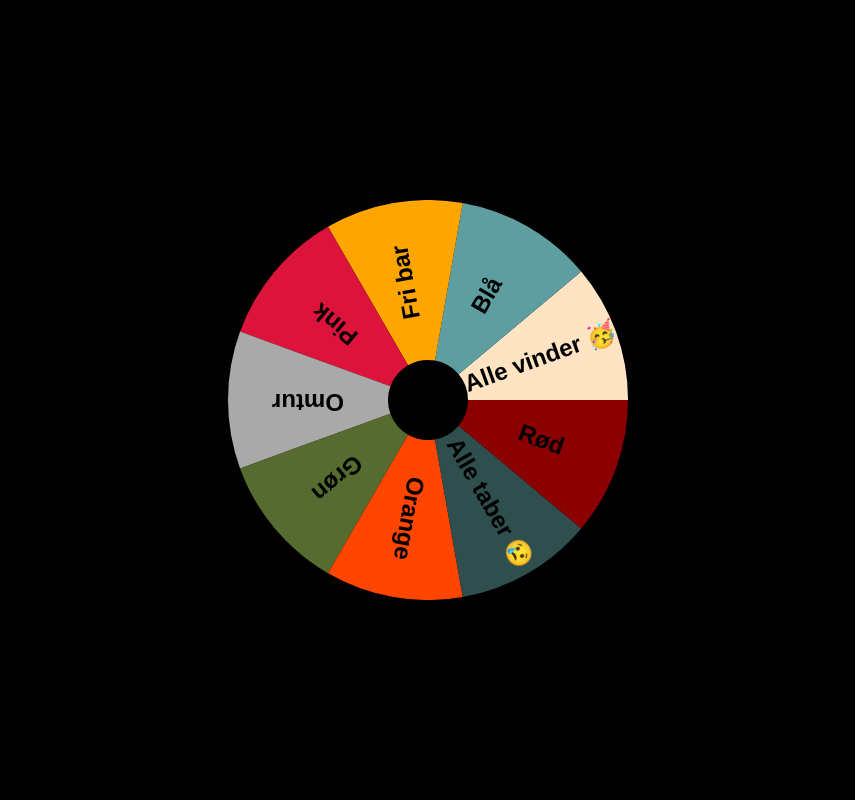
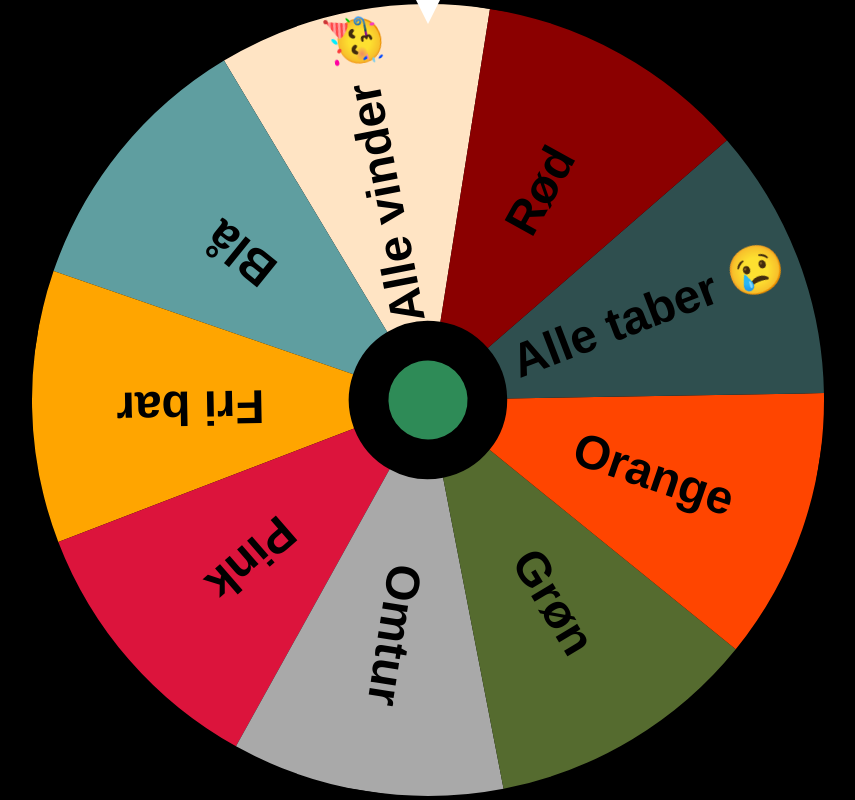
Before and after one commit to Znegl/wheel-of-fortune, a Vue app: page / in a window 1280 px wide. Shown: the whole page, without its empty margins (212-1067 px from the left). Built offline with nearby package versions, Linux system fonts and the light colour scheme.

Commit message:
Added arrow, keyboard control and rotating mechanism

```diff
--- a/src/App.vue
+++ b/src/App.vue
@@ -1,6 +1,9 @@
 <template>
   <div id="app">
-    <FortuneWheel :sections="sections"/>
+    <div class="wheel-wrapper">
+      <div class="arrow"></div>
+      <FortuneWheel :sections="sections" :rotate="rotate" />
+    </div>
   </div>
 </template>
 
@@ -14,6 +17,7 @@
     },
     data() {
       return {
+        rotate: true,
         sections: [
           {
             id: 1,
@@ -62,6 +66,11 @@
           }
         ]
       }
+    },
+    mounted() {
+      document.body.addEventListener('keydown', () => {
+        this.rotate = !this.rotate
+      })
     }
   }
 </script>
@@ -71,6 +80,7 @@
     padding: 0;
     margin: 0;
     background: black;
+    overflow: hidden;
   }
 
   #app {
@@ -83,4 +93,17 @@
     justify-content: center;
     height: 100vh;
   }
+  .wheel-wrapper {
+    position: relative;
+  }
+  .arrow {
+    position: absolute;
+    top: 0;
+    left: 50%;
+    transform: translate(-50%, -25%) scaleX(.5);
+    border-color: white transparent transparent transparent;
+    border-width: 5vmin;
+    border-style: solid;
+    z-index: 1;
+  }
 </style>
--- a/src/components/FortuneWheel.vue
+++ b/src/components/FortuneWheel.vue
@@ -1,5 +1,9 @@
 <template>
-  <svg viewBox="0 0 100 100" class="fortune-wheel">
+  <svg
+    viewBox="0 0 100 100"
+    class="fortune-wheel"
+    :style="`--rotation: ${rotation}deg`"
+  >
     <WheelSection
       v-for="(section, index) in sections"
       :key="section.id"
@@ -10,6 +14,7 @@
       :wheel-center="50"
       :wheel-radius="50"
     />
+    <circle cx="50" cy="50" r="5" :fill="centerFillColor"/>
   </svg>
 </template>
 
@@ -23,12 +28,46 @@
       sections: {
         type: Array,
         required: true
+      },
+      rotate: {
+        type: Boolean,
+        required: true
+      }
+    },
+    data() {
+      return {
+        speed: 0,
+        accelerationSpeed: 0.2,
+        brakeSpeed: 0.025,
+        maxSpeed: 3,
+        isStarting: false,
+        isStopping: false,
+        rotation: 0,
+        rotationTimer: null,
+        startStopTimer: null
       }
     },
     computed: {
       totalSections() {
         return this.sections.length
+      },
+      centerFillColor() {
+        if(this.rotate) {
+          return 'seagreen'
+        } else {
+          return 'tomato'
+        }
       }
+    },
+    mounted() {
+      setInterval(() => {
+        if (this.rotate) {
+          this.speed = Math.min(this.speed + this.accelerationSpeed, this.maxSpeed)
+        } else {
+          this.speed = Math.max(this.speed - this.brakeSpeed, 0)
+        }
+        this.rotation+= this.speed
+      }, 50)
     },
     methods: {
       getStartAngle(index) {
@@ -43,7 +82,14 @@
 
 <style scoped>
   .fortune-wheel {
+    --rotation: 0deg;
+
     display: block;
-    width: 50vmin;
+    width: 99vmin;
+    transform: rotate(var(--rotation));
+    transition: transform 50ms linear;
+  }
+  circle {
+    transition: fill .5s ease-out;
   }
 </style>
```
